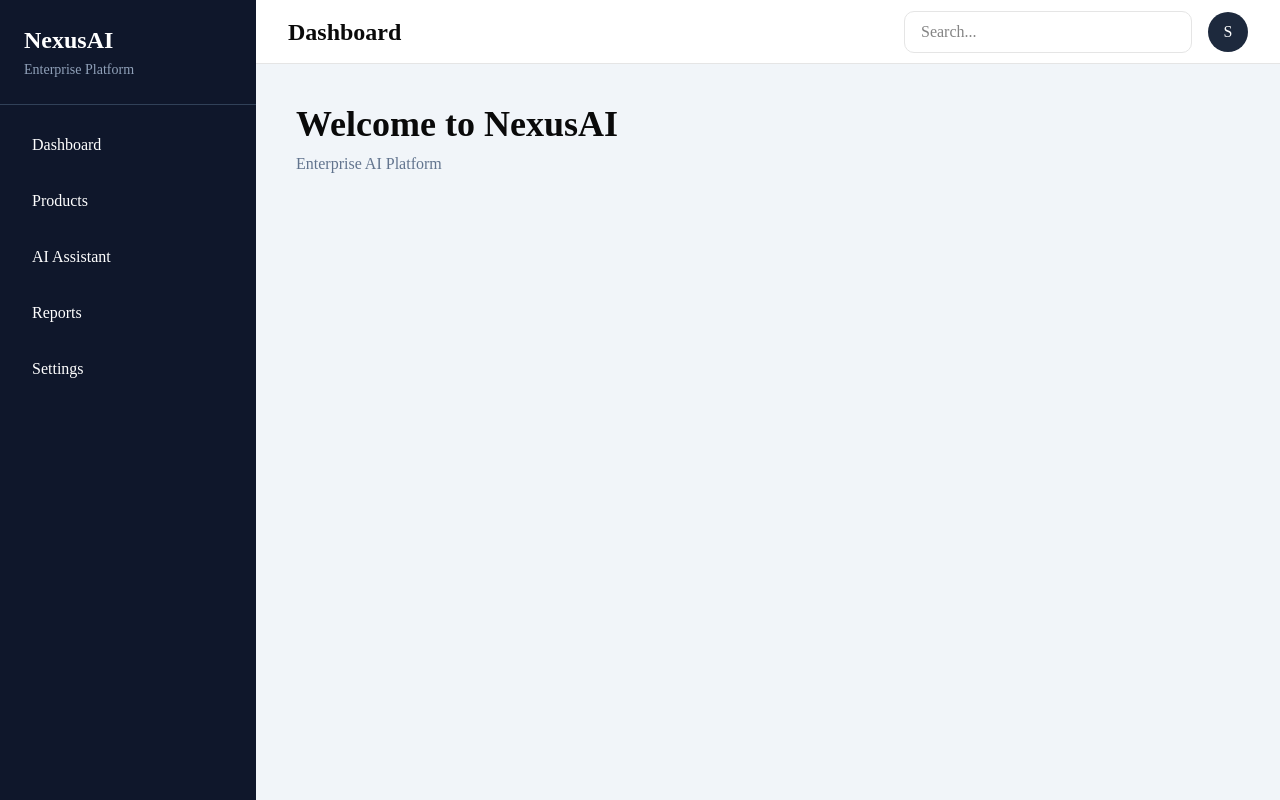
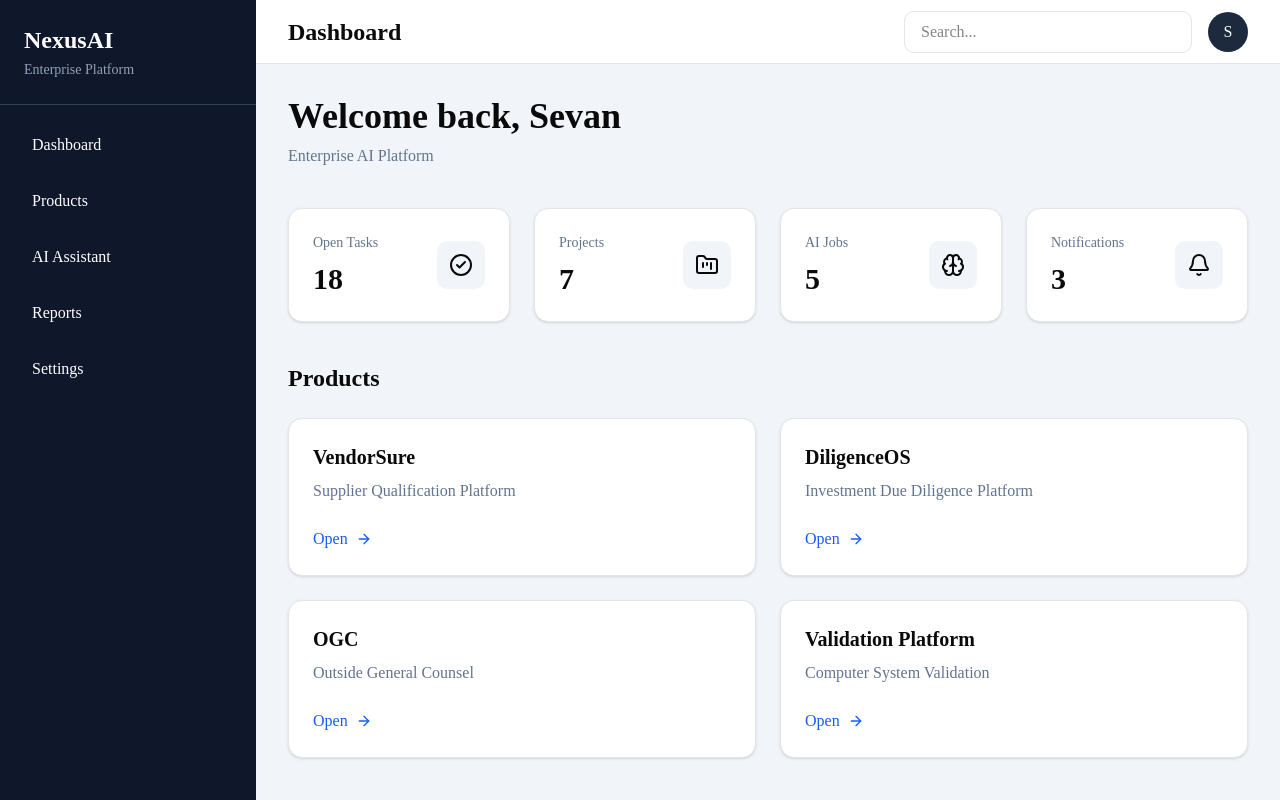
Before and after one commit to wildcats0309/nexusai, a Next.js app in the folder apps/platform/: page / in a window 1280 px wide. Built offline with nearby package versions, Linux system fonts and the light colour scheme.

Commit message:
Sprint 1.2 - Shared layout and application navigation

```diff
--- /dev/null
+++ b/apps/platform/app/diligenceos/page.tsx
@@ -0,0 +1,12 @@
+export default function DiligenceOSPage() {
+	return (
+		<div className="p-8">
+			<h1 className="text-3xl font-bold">DiligenceOS</h1>
+			<p className="mt-2 text-slate-600">
+				Investment Due Diligence Platform
+			</p>
+		</div>
+	);
+}
+
+// Existing exports or components can be here
--- a/apps/platform/app/layout.tsx
+++ b/apps/platform/app/layout.tsx
@@ -1,6 +1,10 @@
 import type { Metadata } from "next";
 import { Geist, Geist_Mono } from "next/font/google";
+
 import "./globals.css";
+
+import Sidebar from "@/components/layout/Sidebar";
+import Header from "@/components/layout/Header";
 
 const geistSans = Geist({
   variable: "--font-geist-sans",
@@ -13,8 +17,8 @@ const geistMono = Geist_Mono({
 });
 
 export const metadata: Metadata = {
-  title: "Create Next App",
-  description: "Generated by create next app",
+  title: "NexusAI",
+  description: "Enterprise AI Platform",
 };
 
 export default function RootLayout({
@@ -25,9 +29,21 @@ export default function RootLayout({
   return (
     <html
       lang="en"
-      className={`${geistSans.variable} ${geistMono.variable} h-full antialiased`}
+      className={`${geistSans.variable} ${geistMono.variable}`}
     >
-      <body className="min-h-full flex flex-col">{children}</body>
+      <body className="bg-slate-100">
+        <main className="flex min-h-screen">
+          <Sidebar />
+
+          <div className="flex flex-1 flex-col">
+            <Header />
+
+            <div className="flex-1 p-8">
+              {children}
+            </div>
+          </div>
+        </main>
+      </body>
     </html>
   );
 }
--- /dev/null
+++ b/apps/platform/app/ogc/page.tsx
@@ -0,0 +1,8 @@
+export default function OGCPage() {
+	return (
+		<div className="p-8">
+			<h1 className="text-3xl font-bold">OGC</h1>
+			<p className="mt-2 text-slate-600">Outside General Counsel</p>
+		</div>
+	);
+}
--- a/apps/platform/app/page.tsx
+++ b/apps/platform/app/page.tsx
@@ -1,25 +1,5 @@
-import Sidebar from "../components/layout/Sidebar";
-import Header from "../components/layout/Header";
+import Dashboard from "@/components/dashboard/Dashboard";
 
-export default function Home() {
-  return (
-    <main className="flex bg-slate-100 min-h-screen">
-      <Sidebar />
-
-      <div className="flex-1">
-
-        <Header />
-
-        <section className="p-10">
-          <h1 className="text-4xl font-bold">
-            Welcome to NexusAI
-          </h1>
-
-          <p className="text-slate-500 mt-2">
-            Enterprise AI Platform
-          </p>
-        </section>
-      </div>
-    </main>
-  );
+export default function HomePage() {
+  return <Dashboard />;
 }
--- /dev/null
+++ b/apps/platform/app/validation-platform/page.tsx
@@ -0,0 +1,10 @@
+export default function ValidationPlatformPage() {
+  return (
+    <div className="p-8">
+      <h1 className="text-3xl font-bold">Validation Platform</h1>
+      <p className="mt-2 text-slate-600">
+        Computer System Validation
+      </p>
+    </div>
+  );
+}
--- /dev/null
+++ b/apps/platform/app/vendorsure/page.tsx
@@ -0,0 +1,10 @@
+export default function VendorSurePage() {
+  return (
+    <div className="p-8">
+      <h1 className="text-3xl font-bold">VendorSure</h1>
+      <p className="mt-2 text-slate-600">
+        Supplier Qualification Platform
+      </p>
+    </div>
+  );
+}
--- a/apps/platform/components/dashboard/Dashboard.tsx
+++ b/apps/platform/components/dashboard/Dashboard.tsx
@@ -0,0 +1,87 @@
+"use client";
+
+import KpiCard from "./KpiCard";
+import ProductCard from "./ProductCard";
+import {
+  FolderKanban,
+  Bell,
+  Brain,
+  CheckCircle2,
+} from "lucide-react";
+
+export default function Dashboard() {
+  return (
+    <div className="space-y-10">
+      {/* Welcome */}
+      <div>
+        <h1 className="text-4xl font-bold">
+          Welcome back, Sevan
+        </h1>
+
+        <p className="mt-2 text-slate-500">
+          Enterprise AI Platform
+        </p>
+      </div>
+
+      {/* KPI Cards */}
+      <div className="grid grid-cols-1 gap-6 md:grid-cols-2 xl:grid-cols-4">
+        <KpiCard
+          title="Open Tasks"
+          value="18"
+          icon={CheckCircle2}
+        />
+
+        <KpiCard
+          title="Projects"
+          value="7"
+          icon={FolderKanban}
+        />
+
+        <KpiCard
+          title="AI Jobs"
+          value="5"
+          icon={Brain}
+        />
+
+        <KpiCard
+          title="Notifications"
+          value="3"
+          icon={Bell}
+        />
+      </div>
+
+      {/* Products */}
+      <div>
+        <h2 className="mb-6 text-2xl font-semibold">
+          Products
+        </h2>
+
+        <div className="grid grid-cols-1 gap-6 lg:grid-cols-2">
+          <ProductCard
+            title="VendorSure"
+            description="Supplier Qualification Platform"
+            href="/vendorsure"
+          />
+
+          <ProductCard
+            title="DiligenceOS"
+            description="Investment Due Diligence Platform"
+            href="/diligenceos"
+          />
+
+          <ProductCard
+            title="OGC"
+            description="Outside General Counsel"
+            href="/ogc"
+          />
+
+          <ProductCard
+            title="Validation Platform"
+            description="Computer System Validation"
+            href="/validation-platform"
+          />
+        </div>
+      </div>
+    </div>
+  );
+}
--- a/apps/platform/components/dashboard/KpiCard.tsx
+++ b/apps/platform/components/dashboard/KpiCard.tsx
@@ -0,0 +1,31 @@
+import { LucideIcon } from "lucide-react";
+
+interface KpiCardProps {
+  title: string;
+  value: string;
+  icon: LucideIcon;
+}
+
+export default function KpiCard({
+  title,
+  value,
+  icon: Icon,
+}: KpiCardProps) {
+  return (
+    <div className="rounded-xl border bg-white p-6 shadow-sm">
+      <div className="flex items-center justify-between">
+        <div>
+          <p className="text-sm text-slate-500">{title}</p>
+
+          <h2 className="mt-2 text-3xl font-bold">
+            {value}
+          </h2>
+        </div>
+
+        <div className="rounded-lg bg-slate-100 p-3">
+          <Icon className="h-6 w-6" />
+        </div>
+      </div>
+    </div>
+  );
+}
--- a/apps/platform/components/dashboard/ProductCard.tsx
+++ b/apps/platform/components/dashboard/ProductCard.tsx
@@ -0,0 +1,34 @@
+import Link from "next/link";
+import { ArrowRight } from "lucide-react";
+
+interface ProductCardProps {
+  title: string;
+  description: string;
+  href: string;
+}
+
+export default function ProductCard({
+  title,
+  description,
+  href,
+}: ProductCardProps) {
+  return (
+    <div className="rounded-xl border bg-white p-6 shadow-sm transition hover:shadow-md">
+      <h3 className="text-xl font-semibold">
+        {title}
+      </h3>
+
+      <p className="mt-2 text-slate-500">
+        {description}
+      </p>
+
+      <Link
+        href={href}
+        className="mt-6 inline-flex items-center gap-2 font-medium text-blue-600 hover:text-blue-800"
+      >
+        Open
+        <ArrowRight size={16} />
+      </Link>
+    </div>
+  );
+}
--- /dev/null
+++ b/apps/platform/lib/products.ts
@@ -0,0 +1,15 @@
+export const products = [
+  {
+    id: "vendorsure",
+    name: "VendorSure",
+    description: "Supplier Qualification Platform",
+    href: "/vendorsure",
+  },
+  {
+    id: "diligenceos",
+    name: "DiligenceOS",
+    description: "Investment Due Diligence Platform",
+    href: "/diligenceos",
+  },
+  // ...
+];
```
Also changed, not shown: apps/platform/components/layout/Dashboard.tsx (deleted), 1 other file (tests, documents, lock files or other folders).
